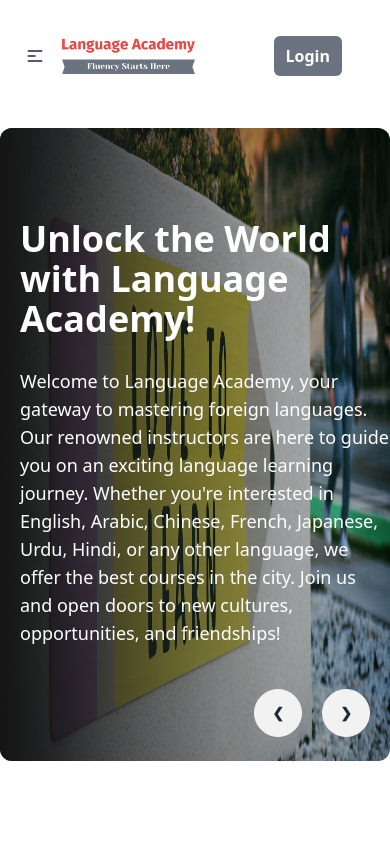
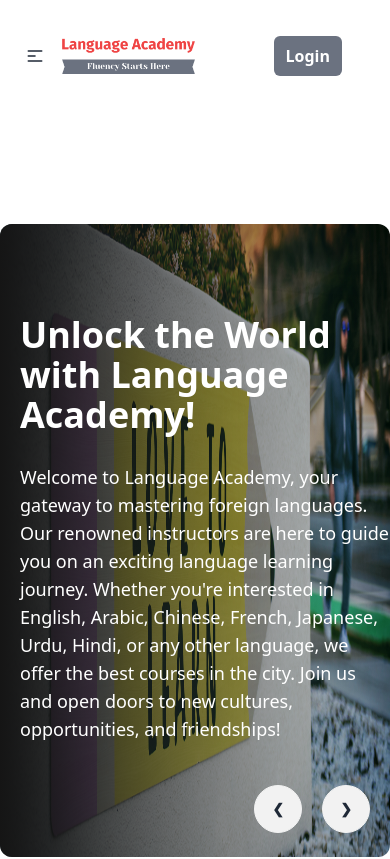
Before and after one commit to mhmahdi97/language-academy-client, a React (Vite) app: page / in a window 390 px wide. Shown: the top 859 px of the page. Built offline with nearby package versions, Linux system fonts and the light colour scheme; no server answers.

Commit message:
fixed top slider margin in mobile device and edited responsiveness of popular courses card

```diff
--- a/src/Pages/Home/PopularCourses.jsx
+++ b/src/Pages/Home/PopularCourses.jsx
@@ -29,7 +29,7 @@ const PopularCourses = () => {
                     </div>
                     <p className="lg:w-1/2 w-full mx-auto leading-relaxed text-gray-500 text-center">Explore our diverse range of popular language courses. From English to Spanish, Arabic to Chinese, our expert instructors will guide you on your language learning journey. Unlock new cultures and opportunities with our engaging courses.</p>
                 </div>
-                <div className="flex flex-wrap -m-4">
+                <div className="grid grid-cols-1 md:grid-cols-2 lg:grid-cols-3">
                     {
                         sortedCourses.slice(0, 6).map(course => <PopularCoursesCard
                             key={course._id}
@@ -38,6 +38,8 @@ const PopularCourses = () => {
                     }
                 </div>
 
+                {/* flex flex-wrap -m-4 */}
+
             </div>
         </section>
     );
--- a/src/Pages/Home/PopularCoursesCard.jsx
+++ b/src/Pages/Home/PopularCoursesCard.jsx
@@ -7,14 +7,15 @@ const PopularCoursesCard = ({course}) => {
 
 
     return (
-        <div className="xl:w-1/4 md:w-1/2 p-4">
-            <div className="bg-gray-100 p-6 h-[490px] rounded-lg">
+        <div className=" p-4">
+            <div className="bg-gray-100 p-6 h-[480px] rounded-lg">
             <img className="h-40 rounded w-full object-cover object-center mb-6" src={image} alt="content" />
             <h3 className="tracking-widest text-red-500 text-xs font-medium title-font">{name}</h3>
             <h2 className="text-lg text-gray-900 font-medium title-font mb-1">{slogan}</h2>
             <p className='mb-4'><span className='text-red-500'>{enrolled}+ </span>Students</p>
             <p className="leading-relaxed text-base">{description}</p>
             </div>
+            {/* xl:w-1/4 md:w-1/2 */}
         </div>
     );
 };
--- a/src/Pages/Home/TopSlider.jsx
+++ b/src/Pages/Home/TopSlider.jsx
@@ -7,7 +7,7 @@ import img3 from '../../assets/slider-image/3.png';
 
 const TopSlider = () => {
     return (
-        <div className="carousel w-full h-[75vh]">
+        <div className="carousel w-full h-[75vh] mt-24 md:mt-16">
             <div id="slide1" className="carousel-item relative w-full">
                 <img src={img1} className="w-full rounded-xl" />
                 <div className="absolute rounded-xl flex items-center h-full bg-gradient-to-r from-[#151515] to-[rgba(21, 21, 21, 0)]">
```
